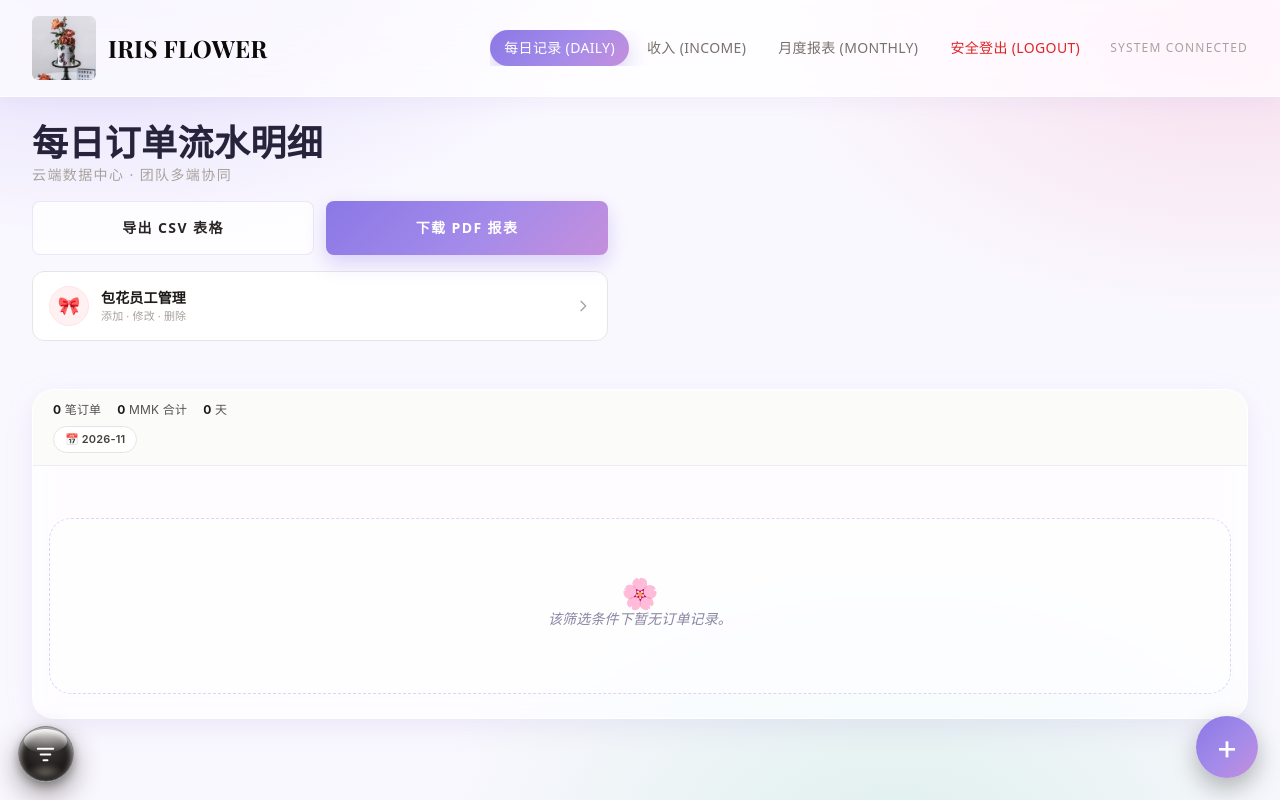
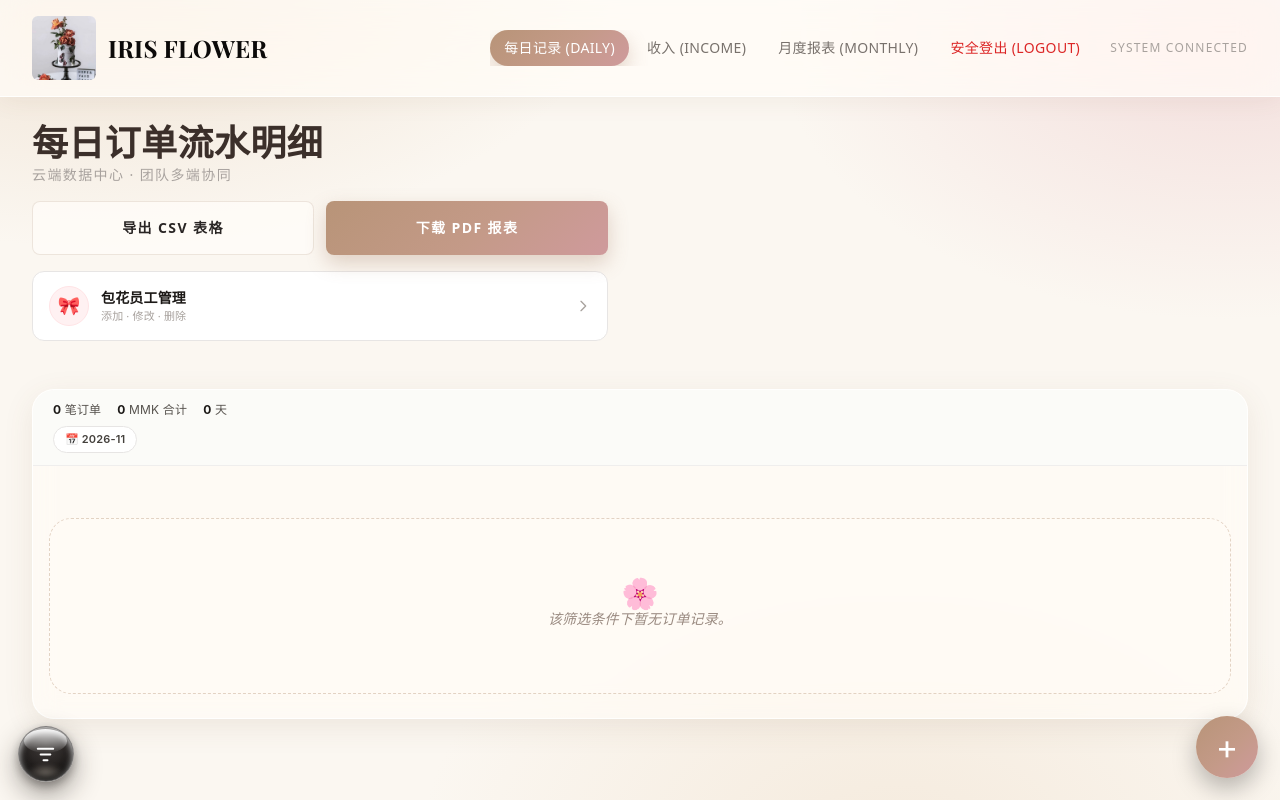
Before and after one commit to Nyein-Htut/flower_shop_reporting, a Flask app: page / in a window 1280 px wide. Run offline with Flask 3, Linux system fonts and the light colour scheme; the visitor is signed in with stand-in values (Sample User, id 1); data that the repository does not hold is empty; some libraries are stand-ins or nearby versions; some web fonts are replaced.

Commit message:
Update theme.css

```diff
--- a/static/css/theme.css
+++ b/static/css/theme.css
@@ -1,22 +1,20 @@
-/* Iris Flower — pastel glass theme.
-   Layered on top of the existing Tailwind/base.html classes; no markup or JS changes needed.
-   Selectors use body[class] / main / nav[class] to out-rank the Tailwind CDN utilities. */
+/* Iris Flower — cappuccino + dusty rose glass theme. */
 
 :root {
-  --ink: #27233a;
-  --mute: #8a84a3;
-  --iris: #8b78e6;
-  --iris-soft: #c9bdf8;
-  --rose: #f3b4d0;
-  --peach: #fbd3b6;
-  --mint: #a8e0c8;
-  --sky: #a9d3f7;
-  --glass: rgba(255, 255, 255, .64);
+  --ink: #3b2f2a;
+  --mute: #9a8a80;
+  --cap: #b08968;
+  --cap-soft: #e6d2bb;
+  --rose: #d4939c;
+  --rose-soft: #f0d5d8;
+  --latte: #f3e7d9;
+  --sage: #8fb8a0;
+  --glass: rgba(255, 252, 248, .66);
   --glass-edge: rgba(255, 255, 255, .85);
-  --line: rgba(120, 100, 190, .14);
-  --shadow: 0 8px 30px rgba(110, 90, 180, .10);
-  --shadow-up: 0 18px 44px rgba(110, 90, 180, .20);
-  --grad-iris: linear-gradient(135deg, #8b78e6 0%, #a48bea 55%, #c58fdc 100%);
+  --line: rgba(140, 100, 75, .15);
+  --shadow: 0 8px 30px rgba(120, 85, 60, .10);
+  --shadow-up: 0 18px 44px rgba(120, 85, 60, .20);
+  --grad: linear-gradient(135deg, #b89478 0%, #c49a88 55%, #cf9a9c 100%);
   --ease: cubic-bezier(.22, 1, .36, 1);
 }
 
@@ -25,10 +23,10 @@ body[class] {
   color: var(--ink);
   font-family: 'Inter', 'Noto Sans Myanmar', 'Noto Sans SC', system-ui, -apple-system, sans-serif;
   background:
-    radial-gradient(900px 520px at 8% -8%, rgba(201, 189, 248, .55), transparent 60%),
-    radial-gradient(760px 480px at 96% 4%, rgba(243, 180, 208, .38), transparent 60%),
-    radial-gradient(800px 560px at 70% 108%, rgba(168, 224, 200, .34), transparent 60%),
-    #faf8ff;
+    radial-gradient(900px 520px at 8% -8%, rgba(230, 210, 187, .65), transparent 60%),
+    radial-gradient(760px 480px at 96% 4%, rgba(232, 188, 192, .42), transparent 60%),
+    radial-gradient(800px 560px at 70% 108%, rgba(240, 225, 206, .60), transparent 60%),
+    #fbf7f1;
   background-attachment: fixed;
 }
 body[class] .font-serif { font-family: 'Playfair Display', 'Noto Serif SC', Georgia, serif; letter-spacing: .01em; }
@@ -36,11 +34,11 @@ body[class] h1.font-serif { color: var(--ink); }
 
 /* ---------- nav ---------- */
 nav[class] {
-  background: rgba(255, 255, 255, .72);
-  backdrop-filter: blur(18px) saturate(170%);
-  -webkit-backdrop-filter: blur(18px) saturate(170%);
+  background: rgba(255, 252, 248, .74);
+  backdrop-filter: blur(18px) saturate(160%);
+  -webkit-backdrop-filter: blur(18px) saturate(160%);
   border-bottom: 1px solid var(--glass-edge);
-  box-shadow: 0 4px 24px rgba(110, 90, 180, .07);
+  box-shadow: 0 4px 24px rgba(120, 85, 60, .07);
 }
 nav[class] a { border-radius: 9999px; transition: background-color .2s, color .2s, box-shadow .2s; }
 
@@ -49,8 +47,8 @@ main .bg-white.rounded-2xl,
 main section.bg-white,
 main .ef-item-card {
   background: var(--glass);
-  backdrop-filter: blur(14px) saturate(160%);
-  -webkit-backdrop-filter: blur(14px) saturate(160%);
+  backdrop-filter: blur(14px) saturate(150%);
+  -webkit-backdrop-filter: blur(14px) saturate(150%);
   border: 1px solid var(--glass-edge);
   border-radius: 22px;
   box-shadow: var(--shadow);
@@ -58,111 +56,107 @@ main .ef-item-card {
 }
 main .bg-white.rounded-2xl.hover\:shadow-md:hover { transform: translateY(-3px); box-shadow: var(--shadow-up); }
 
-/* dark hero cards + primary buttons -> iris gradient */
+/* dark hero cards + primary buttons -> cappuccino/rose gradient */
 body .bg-stone-950, body .bg-stone-900 {
-  background-image: var(--grad-iris);
-  background-color: var(--iris);
-  box-shadow: 0 8px 20px rgba(139, 120, 230, .30);
+  background-image: var(--grad);
+  background-color: var(--cap);
+  box-shadow: 0 8px 20px rgba(160, 115, 90, .30);
   transition: filter .2s, transform .2s var(--ease), box-shadow .2s;
 }
-body button.bg-stone-950:hover, body button.bg-stone-900:hover, body a.bg-stone-950:hover { filter: brightness(1.07); transform: translateY(-1px); }
+body button.bg-stone-950:hover, body button.bg-stone-900:hover, body a.bg-stone-950:hover { filter: brightness(1.06); transform: translateY(-1px); }
 body button.bg-stone-950:active, body button.bg-stone-900:active { transform: scale(.98); }
-body .bg-stone-950.rounded-2xl { background-image: linear-gradient(135deg, #6f5bd0 0%, #8b78e6 50%, #d58bb9 120%); }
+body .bg-stone-950.rounded-2xl { background-image: linear-gradient(135deg, #6f5240 0%, #9c7660 50%, #c9979b 120%); }
 
 /* soft secondary buttons */
-body a.bg-stone-100, body button.bg-stone-100 { background: rgba(255, 255, 255, .7); border-color: var(--line); transition: background-color .2s, transform .2s var(--ease); }
+body a.bg-stone-100, body button.bg-stone-100 { background: rgba(255, 252, 248, .75); border-color: var(--line); transition: background-color .2s, transform .2s var(--ease); }
 body a.bg-stone-100:hover, body button.bg-stone-100:hover { background: #fff; transform: translateY(-1px); }
 
 /* ---------- KPI cards (monthly) ---------- */
 #monthlyReportRoot > div:nth-of-type(1) > div::before {
   content: ""; position: absolute; left: 0; right: 0; top: 0; height: 4px;
-  background: linear-gradient(90deg, var(--iris-soft), var(--rose));
+  background: linear-gradient(90deg, var(--cap-soft), var(--rose));
 }
-#monthlyReportRoot > div:nth-of-type(1) > div:nth-child(2)::before { background: linear-gradient(90deg, var(--mint), var(--sky)); }
-#monthlyReportRoot > div:nth-of-type(1) > div:nth-child(3)::before { background: linear-gradient(90deg, var(--peach), var(--rose)); }
-#monthlyReportRoot > div:nth-of-type(1) > div:nth-child(4)::before { background: linear-gradient(90deg, var(--sky), var(--iris-soft)); }
+#monthlyReportRoot > div:nth-of-type(1) > div:nth-child(2)::before { background: linear-gradient(90deg, #cfe3d6, var(--cap-soft)); }
+#monthlyReportRoot > div:nth-of-type(1) > div:nth-child(3)::before { background: linear-gradient(90deg, #f3d9c2, var(--rose-soft)); }
+#monthlyReportRoot > div:nth-of-type(1) > div:nth-child(4)::before { background: linear-gradient(90deg, var(--rose-soft), var(--cap-soft)); }
 #monthlyReportRoot .text-2xl.font-bold { letter-spacing: -.01em; }
 
-/* bars grow in once */
 @keyframes mc-grow { from { transform: scaleX(0); } to { transform: scaleX(1); } }
 main .h-2 > .h-full.rounded-full { transform-origin: left; animation: mc-grow .9s var(--ease) both; }
 
-/* tables */
 main table tbody tr { transition: background-color .2s; }
-main table tbody tr:hover { background: rgba(139, 120, 230, .06); }
+main table tbody tr:hover { background: rgba(176, 137, 104, .08); }
 
 /* ---------- inputs ---------- */
-.ef-field { background: rgba(255, 255, 255, .55); border: 1px solid var(--line); border-radius: 16px; }
-.ef-input { border: 1.5px solid rgba(120, 100, 190, .22); border-radius: 12px; transition: border-color .2s, box-shadow .2s; }
-.ef-input:focus { border-color: var(--iris); box-shadow: 0 0 0 4px rgba(139, 120, 230, .15); }
-.wp-trigger { border-color: rgba(120, 100, 190, .22); border-radius: 12px; background: rgba(255, 255, 255, .85); transition: border-color .2s, box-shadow .2s; }
-.wp-trigger:hover { border-color: var(--iris); box-shadow: 0 0 0 3px rgba(139, 120, 230, .10); }
-.of-step { background: var(--grad-iris); }
+.ef-field { background: rgba(255, 252, 248, .6); border: 1px solid var(--line); border-radius: 16px; }
+.ef-input { border: 1.5px solid rgba(140, 100, 75, .24); border-radius: 12px; transition: border-color .2s, box-shadow .2s; }
+.ef-input:focus { border-color: var(--cap); box-shadow: 0 0 0 4px rgba(176, 137, 104, .18); }
+.wp-trigger { border-color: rgba(140, 100, 75, .24); border-radius: 12px; background: rgba(255, 253, 250, .9); transition: border-color .2s, box-shadow .2s; }
+.wp-trigger:hover { border-color: var(--cap); box-shadow: 0 0 0 3px rgba(176, 137, 104, .12); }
+.of-step { background: var(--grad); }
 
 /* ---------- pickers / modals ---------- */
-.wp-overlay { background: rgba(39, 35, 58, .35); backdrop-filter: blur(6px); }
+.wp-overlay { background: rgba(59, 47, 42, .35); backdrop-filter: blur(6px); }
 .wp-sheet, #dailyFilterPanel {
-  background: rgba(255, 255, 255, .88); backdrop-filter: blur(20px) saturate(170%);
-  border: 1px solid var(--glass-edge); box-shadow: 0 24px 60px rgba(70, 50, 140, .25);
+  background: rgba(255, 252, 248, .9); backdrop-filter: blur(20px) saturate(160%);
+  border: 1px solid var(--glass-edge); box-shadow: 0 24px 60px rgba(90, 60, 40, .25);
 }
 .wp-btn { border-radius: 14px; transition: transform .15s var(--ease), filter .2s; }
 .wp-btn:active { transform: scale(.97); }
-.wp-btn-set { background: var(--grad-iris); box-shadow: 0 6px 16px rgba(139, 120, 230, .35); }
-.wp-btn-set:hover { background: var(--grad-iris); filter: brightness(1.07); }
-.wp-quick-btn:hover { border-color: var(--iris); color: #5b46bd; background: #f1edff; }
-.wp-source-item:hover { border-color: var(--iris-soft); background: #faf8ff; }
-.wp-source-item.wp-source-selected { border-color: var(--iris); background: #f1edff; color: #4f3396; }
-.wp-source-check, .wp-highlight-bar { color: var(--iris); }
-.wp-highlight-bar { border-color: rgba(139, 120, 230, .25); }
+.wp-btn-set { background: var(--grad); box-shadow: 0 6px 16px rgba(160, 115, 90, .35); }
+.wp-btn-set:hover { background: var(--grad); filter: brightness(1.06); }
+.wp-quick-btn:hover { border-color: var(--cap); color: #7a5c48; background: var(--latte); }
+.wp-source-item:hover { border-color: var(--cap-soft); background: #fbf7f1; }
+.wp-source-item.wp-source-selected { border-color: var(--cap); background: var(--latte); color: #6a4d3b; }
+.wp-source-check { color: var(--cap); }
+.wp-highlight-bar { border-color: rgba(176, 137, 104, .3); }
 .wp-item.wp-active { color: var(--ink); }
 
 /* ---------- order cards ---------- */
 @keyframes oc-in { from { opacity: 0; transform: translateY(8px); } to { opacity: 1; transform: none; } }
 .order-card {
-  background: var(--glass); backdrop-filter: blur(14px) saturate(160%); -webkit-backdrop-filter: blur(14px) saturate(160%);
+  background: var(--glass); backdrop-filter: blur(14px) saturate(150%); -webkit-backdrop-filter: blur(14px) saturate(150%);
   border: 1px solid var(--glass-edge); border-radius: 24px; box-shadow: var(--shadow);
   animation: oc-in .4s var(--ease) both;
   transition: transform .3s var(--ease), box-shadow .3s var(--ease);
 }
 .order-card:hover { transform: translateY(-3px); box-shadow: var(--shadow-up); }
-.oc-header { background: linear-gradient(135deg, rgba(255, 255, 255, .75), rgba(238, 231, 255, .6)); border-bottom: 1px solid var(--line); }
-.oc-footer { background: rgba(255, 255, 255, .45); border-top: 1px solid var(--line); }
+.oc-header { background: linear-gradient(135deg, rgba(255, 253, 250, .8), rgba(243, 231, 217, .65)); border-bottom: 1px solid var(--line); }
+.oc-footer { background: rgba(255, 252, 248, .5); border-top: 1px solid var(--line); }
 .oc-item { border-bottom: 1px dashed var(--line); }
 .oc-customer { color: var(--ink); }
-.oc-total { color: #5b46bd; }
-.oc-item-remarks { color: #d4558a; }
-.oc-paid { background: #dff5ec; color: #1d7a5a; }
-.oc-unpaid { background: #fff0e3; color: #b8651f; }
-.oc-payment-toggle { color: #b8651f; background: #fff0e3; border-color: #fbd3b6; }
-.oc-payment-toggle.is-paid { color: #1d7a5a; background: #dff5ec; border-color: #bfe8d6; }
-.oc-payment-checkbox { accent-color: #1d7a5a; }
-.oc-action-edit { color: #5b46bd; background: #f1edff; border-color: #ddd4fb; }
-.oc-action-edit:hover { background: #e4dcfc; }
-.oc-action-delete { background: #ffeef4; border-color: #ffd9e7; }
-.oc-photo.is-bouquet { border-color: var(--rose); }
+.oc-total { color: #8c6a50; }
+.oc-item-remarks { color: #c0646f; }
+.oc-paid { background: #e3efe6; color: #4f7a5e; }
+.oc-unpaid { background: #fbeadb; color: #a8662f; }
+.oc-payment-toggle { color: #a8662f; background: #fbeadb; border-color: #f2d3b5; }
+.oc-payment-toggle.is-paid { color: #4f7a5e; background: #e3efe6; border-color: #c8dfce; }
+.oc-payment-checkbox { accent-color: #4f7a5e; }
+.oc-action-edit { color: #7a5c48; background: var(--latte); border-color: #e6d2bb; }
+.oc-action-edit:hover { background: #ead9c6; }
+.oc-action-delete { background: #fbe9ec; border-color: #f4d3d8; }
+.oc-photo.is-bouquet { border-color: var(--rose-soft); }
 .oc-photo { transition: transform .3s var(--ease); }
 .oc-photo:hover { transform: scale(1.03); }
-.day-separator { background: linear-gradient(120deg, #b7a6f5 0%, #d3a8e6 55%, #f3b4d0 100%); box-shadow: 0 6px 18px rgba(139, 120, 230, .22); }
+.day-separator { background: linear-gradient(120deg, #b89a82 0%, #c9a29a 55%, #d4a1a6 100%); box-shadow: 0 6px 18px rgba(160, 115, 90, .24); }
 
 /* ---------- loading / empty states ---------- */
 @keyframes of-pulse { 0%, 100% { opacity: .55; } 50% { opacity: .9; } }
 #ordersRoot[style*="opacity"] .order-card { animation: of-pulse 1.1s ease-in-out infinite; }
-#ordersEmpty, #dailyNoMatch, main td.italic, main p.italic {
-  color: var(--mute);
-}
+#ordersEmpty, #dailyNoMatch, main td.italic, main p.italic { color: var(--mute); }
 #ordersEmpty, #dailyNoMatch {
-  margin: 12px 16px 24px; border: 1.5px dashed rgba(139, 120, 230, .3); border-radius: 22px;
-  background: rgba(255, 255, 255, .45);
+  margin: 12px 16px 24px; border: 1.5px dashed rgba(176, 137, 104, .35); border-radius: 22px;
+  background: rgba(255, 252, 248, .5);
 }
 #ordersEmpty::before, #dailyNoMatch::before { content: "🌸"; display: block; font-size: 30px; margin-bottom: 6px; font-style: normal; }
 
 /* FAB + filter orb */
-.fab-add { background: var(--grad-iris) !important; box-shadow: 0 12px 28px rgba(139, 120, 230, .45); }
-.daily-filter-fab { background: radial-gradient(circle at 50% 30%, #a48bea 0%, #7b64d6 60%, #5f49b8 100%); }
-.df-chip { border-color: var(--line); background: rgba(255, 255, 255, .8); }
+.fab-add { background: var(--grad) !important; box-shadow: 0 12px 28px rgba(160, 115, 90, .45); }
+.daily-filter-fab { background: radial-gradient(circle at 50% 30%, #c9a58c 0%, #a67f66 60%, #7d5b48 100%); }
+.df-chip { border-color: var(--line); background: rgba(255, 252, 248, .85); }
 
 /* ---------- a11y + print ---------- */
-:focus-visible { outline: 2px solid var(--iris); outline-offset: 2px; }
+:focus-visible { outline: 2px solid var(--cap); outline-offset: 2px; }
 @media (prefers-reduced-motion: reduce) {
   *, *::before, *::after { animation-duration: .01ms !important; transition-duration: .01ms !important; }
 }
```
